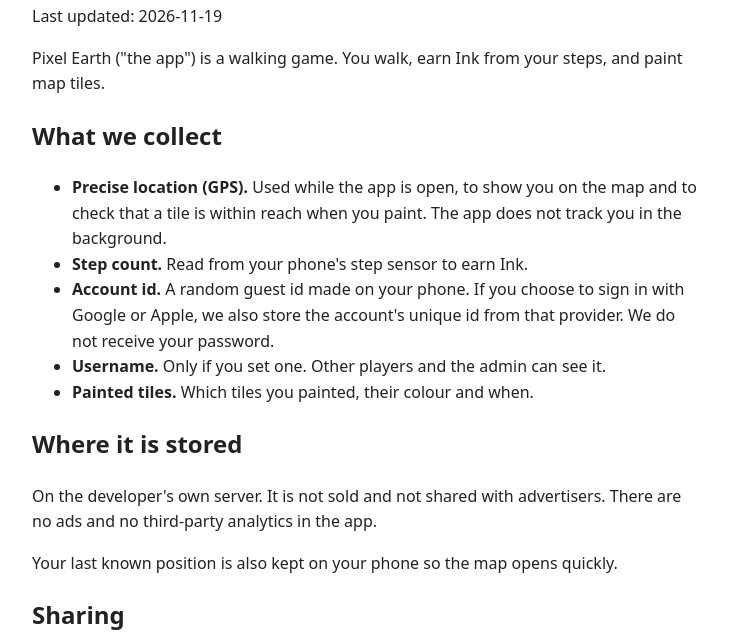
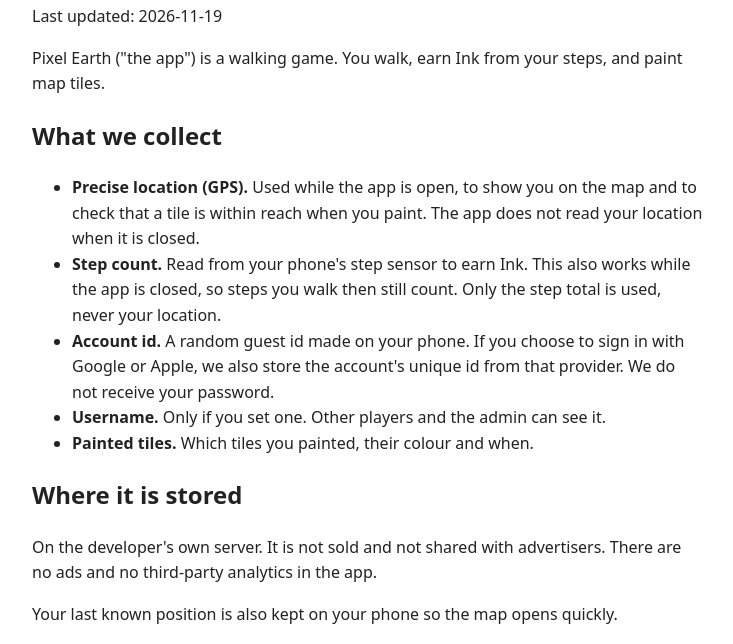
Before and after one commit to 5murf/pixel-earth-privacy, a plain HTML site: page index.html in a window 1280 px wide. Shown: the part 114-758 px from the top of the page, without its empty margins (272-1005 px from the left). Drawn offline with Linux system fonts and the light colour scheme.

Commit message:
Privacy policy: step counting works while app is closed

```diff
--- a/index.html
+++ b/index.html
@@ -7,8 +7,8 @@ a{color:#0b57d0}@media(prefers-color-scheme:dark){body{background:#111;color:#e6
 <p>Pixel Earth (&quot;the app&quot;) is a walking game. You walk, earn Ink from your steps, and paint map tiles.</p>
 <h2>What we collect</h2>
 <ul>
-<li><strong>Precise location (GPS).</strong> Used while the app is open, to show you on the map and to check that a tile is within reach when you paint. The app does not track you in the background.</li>
-<li><strong>Step count.</strong> Read from your phone&#x27;s step sensor to earn Ink.</li>
+<li><strong>Precise location (GPS).</strong> Used while the app is open, to show you on the map and to check that a tile is within reach when you paint. The app does not read your location when it is closed.</li>
+<li><strong>Step count.</strong> Read from your phone&#x27;s step sensor to earn Ink. This also works while the app is closed, so steps you walk then still count. Only the step total is used, never your location.</li>
 <li><strong>Account id.</strong> A random guest id made on your phone. If you choose to sign in with Google or Apple, we also store the account&#x27;s unique id from that provider. We do not receive your password.</li>
 <li><strong>Username.</strong> Only if you set one. Other players and the admin can see it.</li>
 <li><strong>Painted tiles.</strong> Which tiles you painted, their colour and when.</li>
```
Also changed, not shown: 1 other file.
